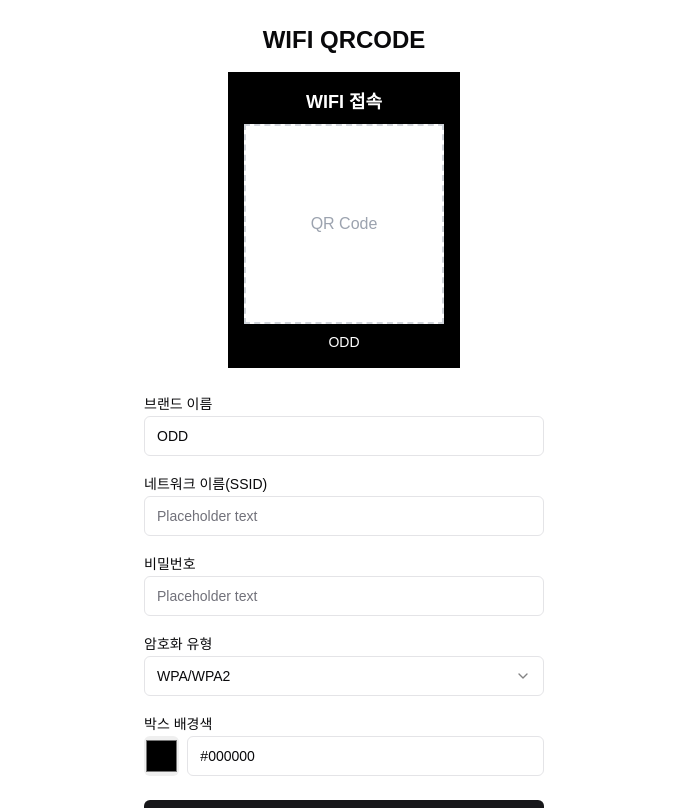
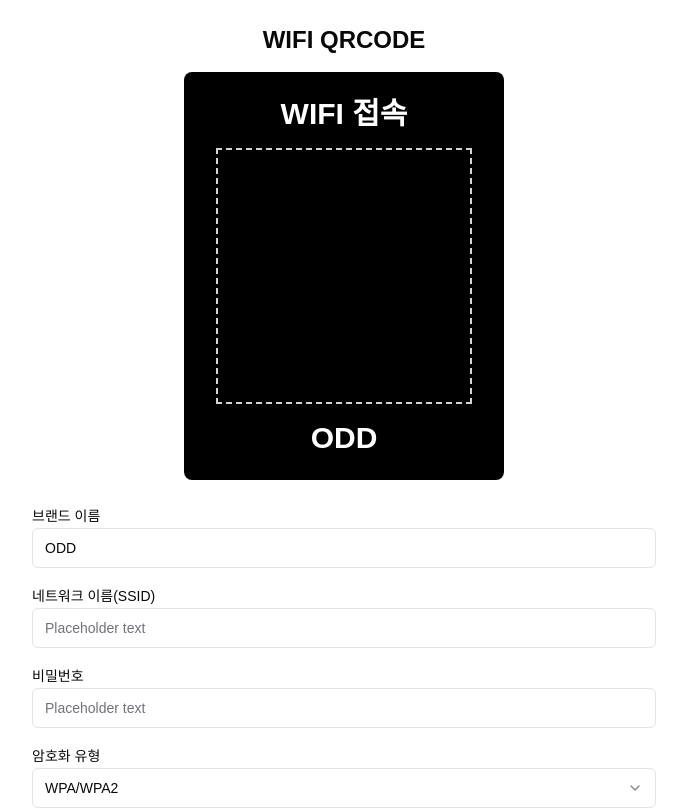
Before and after one commit to toy-crane/wifi-qrcode-generator, a Next.js app: page / in a window 1280 px wide. Shown: the top 808 px of the page, without its empty margins (296-983 px from the left). Built offline with nearby package versions, Linux system fonts and the light colour scheme.

Commit message:
스타일 수정

```diff
--- a/components/wifi-qr-code.tsx
+++ b/components/wifi-qr-code.tsx
@@ -1,61 +1,82 @@
-'use client'
+"use client";
 
-import { useState } from 'react'
-import { QRCodeSVG } from 'qrcode.react'
-import { Button } from "@/components/ui/button"
-import { Input } from "@/components/ui/input"
-import { Label } from "@/components/ui/label"
-import { Select, SelectContent, SelectItem, SelectTrigger, SelectValue } from "@/components/ui/select"
+import { useState } from "react";
+import { QRCodeSVG } from "qrcode.react";
+import { Button } from "@/components/ui/button";
+import { Input } from "@/components/ui/input";
+import { Label } from "@/components/ui/label";
+import {
+  Select,
+  SelectContent,
+  SelectItem,
+  SelectTrigger,
+  SelectValue,
+} from "@/components/ui/select";
 
 export function WifiQrCode() {
-  const [networkName, setNetworkName] = useState('ODD')
-  const [ssid, setSsid] = useState('')
-  const [password, setPassword] = useState('')
-  const [encryption, setEncryption] = useState('WPA')
-  const [boxColor, setBoxColor] = useState('#000000')
-  const [qrValue, setQrValue] = useState('')
+  const [networkName, setNetworkName] = useState("ODD");
+  const [ssid, setSsid] = useState("");
+  const [password, setPassword] = useState("");
+  const [encryption, setEncryption] = useState("WPA");
+  const [boxColor, setBoxColor] = useState("#000000");
+  const [qrValue, setQrValue] = useState("");
 
   const generateQRCode = () => {
-    const wifiString = `WIFI:T:${encryption};S:${ssid};P:${password};;`
-    setQrValue(wifiString)
-  }
+    const wifiString = `WIFI:T:${encryption};S:${ssid};P:${password};;`;
+    setQrValue(wifiString);
+  };
 
   const handleColorChange = (e: React.ChangeEvent<HTMLInputElement>) => {
-    setBoxColor(e.target.value)
-  }
+    setBoxColor(e.target.value);
+  };
 
   return (
-    <div className="max-w-md mx-auto p-6">
+    <div className="max-w-2xl mx-auto p-6">
       <h1 className="text-2xl font-bold mb-4 text-center">WIFI QRCODE</h1>
-
       <div className="mb-6 flex justify-center">
-        <div style={{ backgroundColor: boxColor }} className="p-4 flex flex-col items-center">
-          <h2 className="text-lg font-semibold mb-2 text-white">WIFI 접속</h2>
+        <div
+          style={{ backgroundColor: boxColor }}
+          className="px-8 py-6 flex flex-col items-center rounded-lg"
+        >
+          <h2 className="text-3xl font-bold mb-4 text-white">WIFI 접속</h2>
           {qrValue ? (
-            <QRCodeSVG value={qrValue} size={200} />
+            <QRCodeSVG value={qrValue} size={256} />
           ) : (
-            <div className="w-[200px] h-[200px] border-2 border-dashed border-gray-300 flex items-center justify-center text-gray-400 bg-white">
-              QR Code
-            </div>
+            <div className="w-[256px] h-[256px] border-2 border-dashed border-gray-300 flex items-center justify-center " />
           )}
-          <p className="mt-2 text-sm font-medium text-white">{networkName}</p>
+          <p className="mt-4 text-3xl font-bold text-white">{networkName}</p>
         </div>
       </div>
 
       <div className="space-y-4">
         <div>
           <Label htmlFor="networkName">브랜드 이름</Label>
-          <Input id="networkName" value={networkName} onChange={(e) => setNetworkName(e.target.value)} />
+          <Input
+            id="networkName"
+            value={networkName}
+            onChange={(e) => setNetworkName(e.target.value)}
+          />
         </div>
 
         <div>
           <Label htmlFor="ssid">네트워크 이름(SSID)</Label>
-          <Input id="ssid" placeholder="Placeholder text" value={ssid} onChange={(e) => setSsid(e.target.value)} />
+          <Input
+            id="ssid"
+            placeholder="Placeholder text"
+            value={ssid}
+            onChange={(e) => setSsid(e.target.value)}
+          />
         </div>
 
         <div>
           <Label htmlFor="password">비밀번호</Label>
-          <Input id="password" type="password" placeholder="Placeholder text" value={password} onChange={(e) => setPassword(e.target.value)} />
+          <Input
+            id="password"
+            type="password"
+            placeholder="Placeholder text"
+            value={password}
+            onChange={(e) => setPassword(e.target.value)}
+          />
         </div>
 
         <div>
@@ -92,7 +113,9 @@ export function WifiQrCode() {
         </div>
       </div>
 
-      <Button className="w-full mt-6" onClick={generateQRCode}>생성하기</Button>
+      <Button className="w-full mt-6" onClick={generateQRCode}>
+        생성하기
+      </Button>
     </div>
-  )
+  );
 }
```
